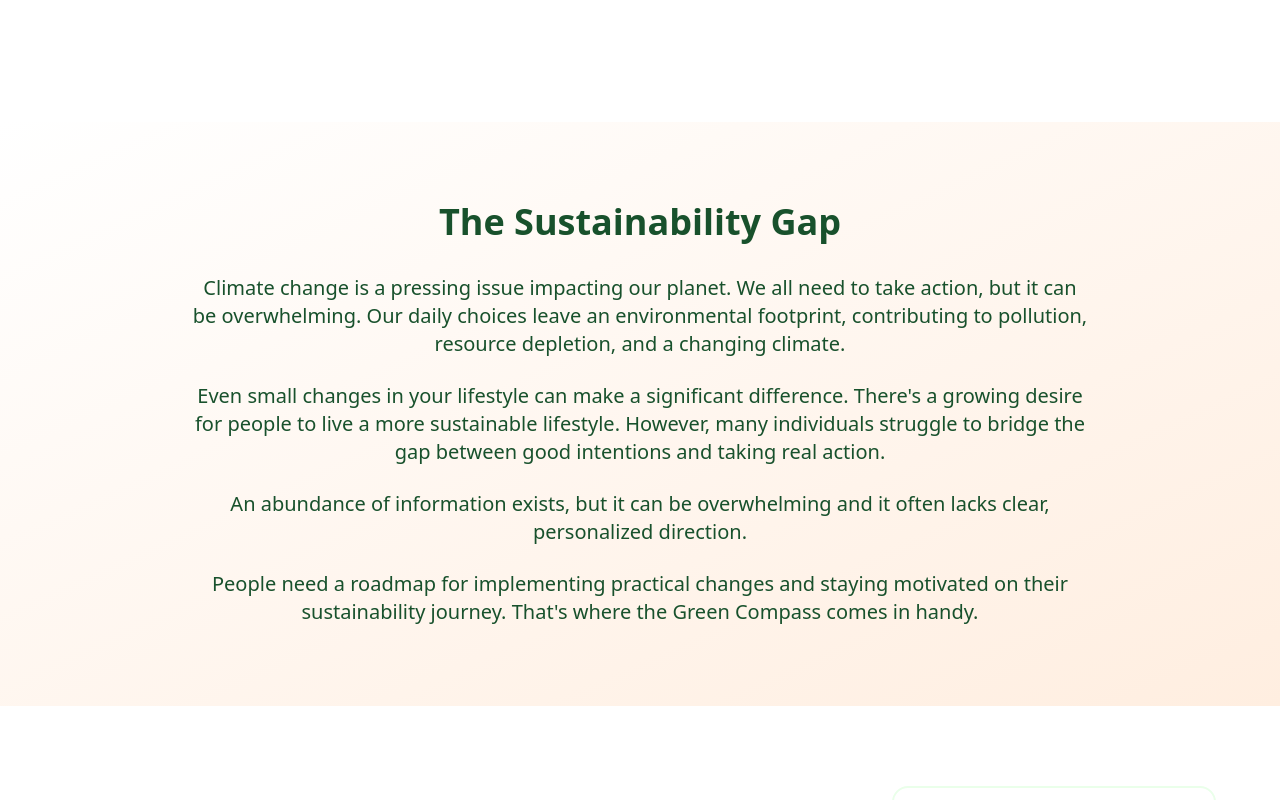
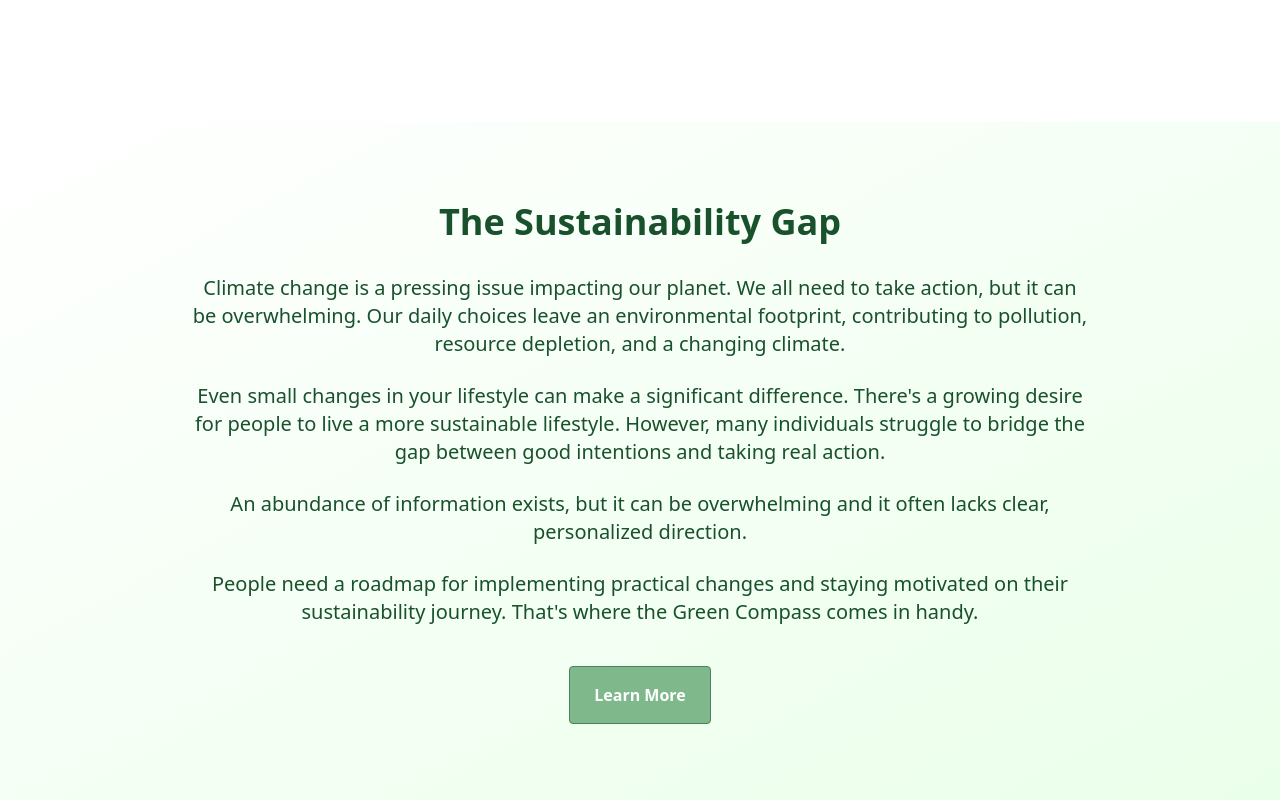
Before and after one commit to Act4Zero/LandingPage-GreenCompass, a Next.js app: page / in a window 1280 px wide. Shown: the part 1320-2120 px from the top of the page. Built offline with nearby package versions, Linux system fonts and the light colour scheme.

Commit message:
Revise the content section of the main page

```diff
--- a/src/components/ContactSection.js
+++ b/src/components/ContactSection.js
@@ -5,7 +5,7 @@ import Section from "components/Section";
 import SectionHeader from "components/SectionHeader";
 import FormAlert from "components/FormAlert";
 import TextField from "components/TextField";
-import Button from "components/Button";
+import Button from "components/common/Button";
 import LoadingIcon from "components/LoadingIcon";
 import contact from "util/contact";
 
--- a/src/components/ContentSection.js
+++ b/src/components/ContentSection.js
@@ -1,31 +1,48 @@
 import React from "react";
+import Link from "next/link";
 import parse from "html-react-parser";
+import Button from "components/common/Button";
 
 function ContentSection(props) {
   const TitleTag = props.titleSize || "h1"; // Default to h1 if no titleSize is provided
   const backgroundColor =
-    props.backgroundColor || "bg-gradient-to-br from-white to-lightBg";
+    props.backgroundColor || "bg-gradient-to-br from-white to-green-lightest";
+  const textColor = props.textColor || "text-green-darkest";
+  const alignment = props.textAlign || "text-left sm:text-center";
 
   return (
     <section
       id={props.id}
-      className={`${backgroundColor} py-12 px-6 sm:py-16 lg:py-20 lg:px-8 text-green-darkest`}
+      className={`${backgroundColor} py-12 px-6 sm:py-16 lg:py-20 lg:px-8 ${textColor}`}
+      style={{
+        backgroundImage: props.backgroundImage
+          ? `url(${props.backgroundImage})`
+          : undefined,
+        backgroundSize: "cover",
+        backgroundPosition: "center",
+      }}
     >
       <div className="w-full max-w-4xl mx-auto text-center">
         {/* Section Title */}
-        <TitleTag className="font-bold mb-8">{props.title}</TitleTag>
+        <TitleTag className={`font-extrabold mb-8 text-3xl sm:text-4xl`}>
+          {props.title}
+        </TitleTag>
 
         {/* Content Paragraphs */}
-        <div className="space-y-6 text-lg sm:text-xl leading-relaxed text-left sm:text-center">
+        <div
+          className={`space-y-6 text-lg sm:text-xl leading-relaxed ${alignment}`}
+        >
           {props.paragraphs && parse(props.paragraphs.join(""))}
         </div>
 
         {/* Call-to-Action Button */}
         {props.showButton && (
           <div className="mt-10 text-center">
-            <button className="bg-gradient-to-r from-green-dark to-green hover:from-green-darkest hover:to-green-dark text-white font-bold py-3 px-8 rounded-lg shadow-lg hover:shadow-xl transition duration-300">
-              {props.buttonText || "Learn More"}
-            </button>
+            <Link href="/explainer" passHref>
+              <Button size="xl" variant="primary">
+                {props.buttonText}
+              </Button>
+            </Link>
           </div>
         )}
       </div>
--- a/src/components/CtaSection.js
+++ b/src/components/CtaSection.js
@@ -3,7 +3,7 @@ import Link from "next/link";
 import { ArrowRightIcon } from "@heroicons/react/24/solid";
 import Section from "components/Section";
 import SectionHeader from "components/SectionHeader";
-import Button from "components/Button";
+import Button from "components/common/Button";
 
 function CtaSection(props) {
   return (
--- a/src/components/FaqSection.js
+++ b/src/components/FaqSection.js
@@ -3,7 +3,7 @@ import Link from "next/link";
 import { ArrowTopRightOnSquareIcon } from "@heroicons/react/24/solid";
 import Section from "components/Section";
 import SectionHeader from "components/SectionHeader";
-import Button from "components/Button";
+import Button from "components/common/Button";
 import { useTranslation } from "react-i18next";
 
 function FaqSection(props) {
--- a/src/components/Footer.js
+++ b/src/components/Footer.js
@@ -3,7 +3,7 @@ import Link from "next/link";
 import { useForm } from "react-hook-form";
 import Section from "components/Section";
 import TextField from "components/TextField";
-import Button from "components/Button";
+import Button from "components/common/Button";
 import newsletter from "util/newsletter";
 import { useTranslation } from "react-i18next";
 
--- a/src/components/HeroSection.js
+++ b/src/components/HeroSection.js
@@ -3,7 +3,7 @@ import { ArrowRightIcon } from "@heroicons/react/24/solid";
 import Link from "next/link";
 import Section from "components/Section";
 import SectionHeader from "components/SectionHeader";
-import Button from "components/Button";
+import Button from "components/common/Button";
 import Image from "next/image";
 
 function HeroSection(props) {
@@ -48,11 +48,6 @@ function HeroSection(props) {
               Get Started
             </Button>
           </Link>
-          <Link href="/explainer" passHref>
-            <Button size="xl" variant="primary">
-              Learn More
-            </Button>
-          </Link>
         </div>
 
         {/* Hero Image */}
--- a/src/components/Navbar.js
+++ b/src/components/Navbar.js
@@ -2,7 +2,7 @@ import React, { useState } from "react";
 import Link from "next/link";
 import { Bars3Icon } from "@heroicons/react/24/solid";
 import Section from "components/Section";
-import Button from "components/Button";
+import Button from "components/common/Button";
 import Image from "next/image";
 
 function Navbar(props) {
--- a/src/components/NewsletterSection.js
+++ b/src/components/NewsletterSection.js
@@ -3,7 +3,7 @@ import Link from "next/link";
 import { useForm } from "react-hook-form";
 import Section from "components/Section";
 import TextField from "components/TextField";
-import Button from "components/Button";
+import Button from "components/common/Button";
 import newsletter from "util/newsletter";
 import { Trans, useTranslation } from "react-i18next";
 
--- a/src/locales/en/translation.json
+++ b/src/locales/en/translation.json
@@ -9,7 +9,8 @@
       "paragraph1": "<p>Climate change is a pressing issue impacting our planet. We all need to take action, but it can be overwhelming. Our daily choices leave an environmental footprint, contributing to pollution, resource depletion, and a changing climate.</p>",
       "paragraph2": "<p>Even small changes in your lifestyle can make a significant difference. There's a growing desire for people to live a more sustainable lifestyle. However, many individuals struggle to bridge the gap between good intentions and taking real action.</p>",
       "paragraph3": "<p>An abundance of information exists, but it can be overwhelming and it often lacks clear, personalized direction.</p>",
-      "paragraph4": "<p>People need a roadmap for implementing practical changes and staying motivated on their sustainability journey. That's where the Green Compass comes in handy.</p>"
+      "paragraph4": "<p>People need a roadmap for implementing practical changes and staying motivated on their sustainability journey. That's where the Green Compass comes in handy.</p>",
+      "cta": "Learn More"
     },
     "features": {
       "title": "Packed with features to support your eco-conscious goals.",
--- a/src/pages/index.js
+++ b/src/pages/index.js
@@ -40,6 +40,8 @@ function IndexPage(props) {
           t("index.content.paragraph3"),
           t("index.content.paragraph4"),
         ]}
+        showButton={true}
+        buttonText={t("index.content.cta")}
       />
       <FeaturesSection
         id="features"
```
Also changed, not shown: src/components/common/Button.js (renamed from src/components/Button.js).
